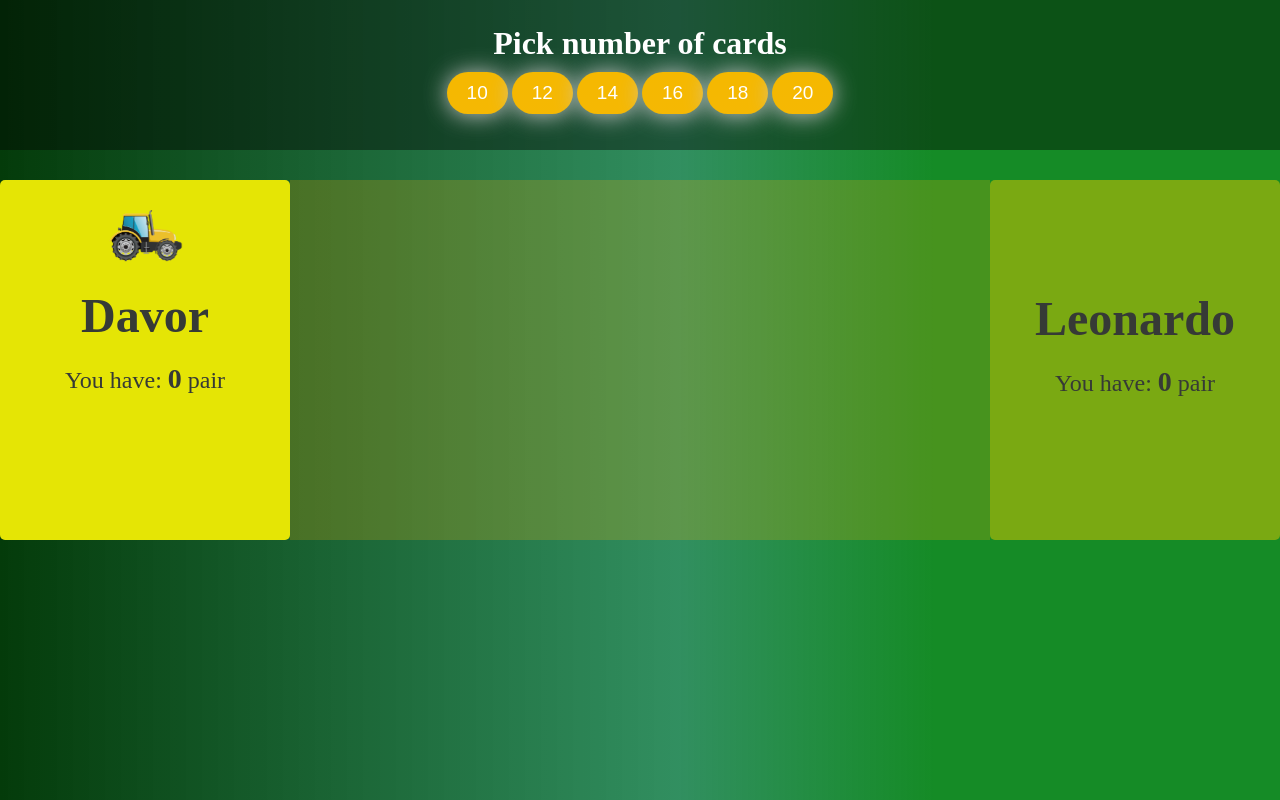
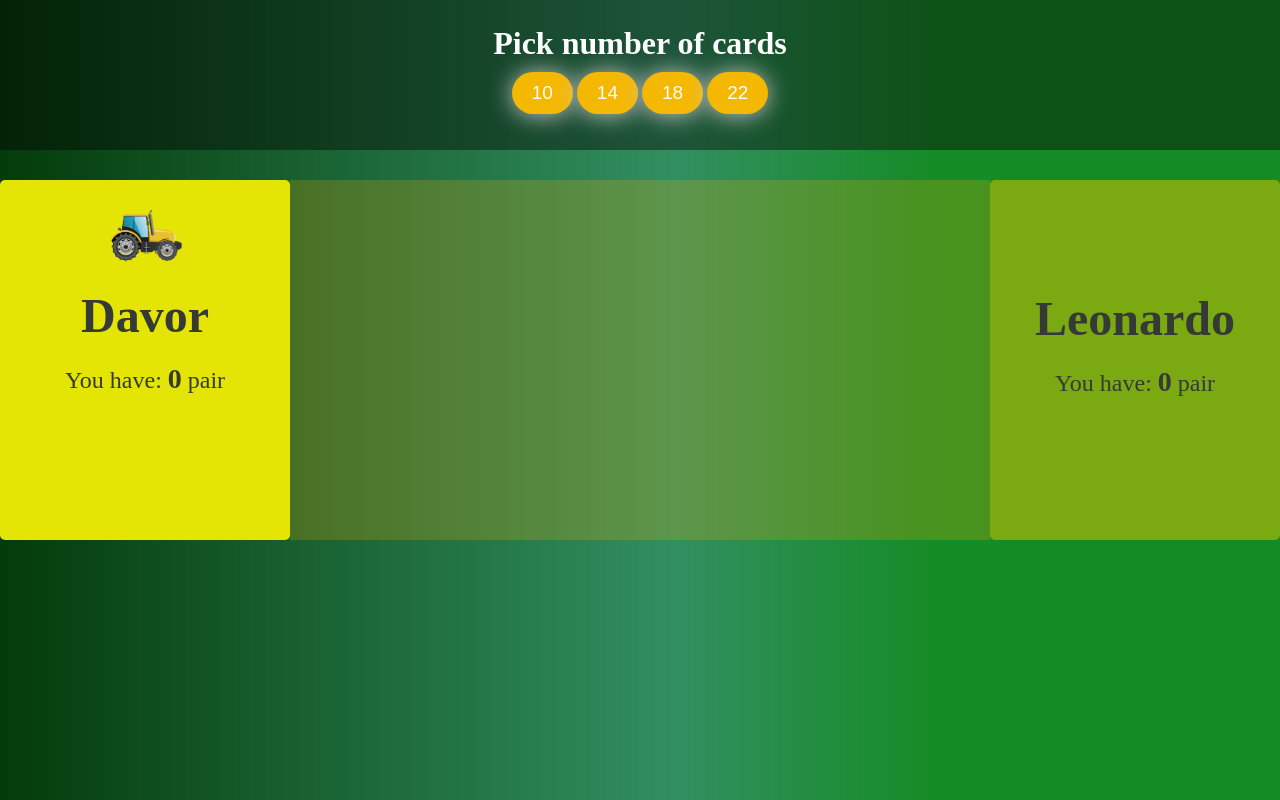
Before and after one commit to terza85/memory-game, a website built with Parcel: page index.html in a window 1280 px wide. Built offline with nearby package versions, Linux system fonts and the light colour scheme; a web font is replaced by a local one.

Commit message:
just some small changes

```diff
--- a/index.html
+++ b/index.html
@@ -17,11 +17,9 @@
         <div class="numOfCards">
 
             <button class="btn">10</button>
-            <button class="btn">12</button>
             <button class="btn">14</button>
-            <button class="btn">16</button>
             <button class="btn">18</button>
-            <button class="btn">20</button>
+            <button class="btn">22</button>
         </div>
     </div>
 
```
Also changed, not shown: img/cardfront11.jpg (added).
